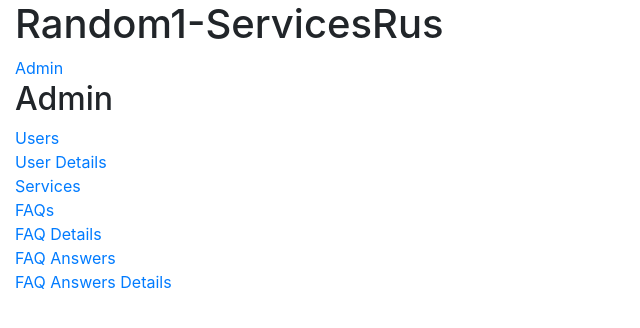
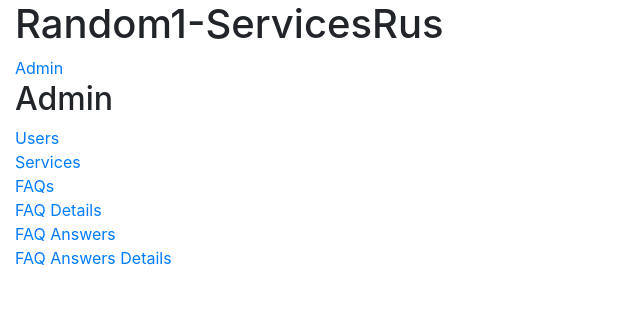
Before and after one commit to texzone/cs4500_sp19_client_react_random1, a React (Create React App) app: page /admin in a window 1280 px wide. Shown: the top 328 px of the page, without its empty margins (0-640 px from the left). Built offline with nearby package versions, Linux system fonts and the light colour scheme.

Commit message:
made changes to user

```diff
--- a/src/components/Admin.js
+++ b/src/components/Admin.js
@@ -26,8 +26,6 @@ const Admin = () =>
             <div className="row">
                 <div className="col-3">
                     <Link to="/admin/users">Users</Link>
-                    <br/>
-                    <Link to="/admin/users/1">User Details</Link>
                     <br/>
                     <Link to="/admin/services">Services</Link>
                     <br/>
@@ -64,10 +62,6 @@ const Admin = () =>
                         path="/admin/users"
                         exact
                         component={Users}/>
-                    <Route
-                        path="/admin/users/:id"
-                        exact
-                        component={UserDetails}/>
                 </div>
             </div>
         </Router>
```
